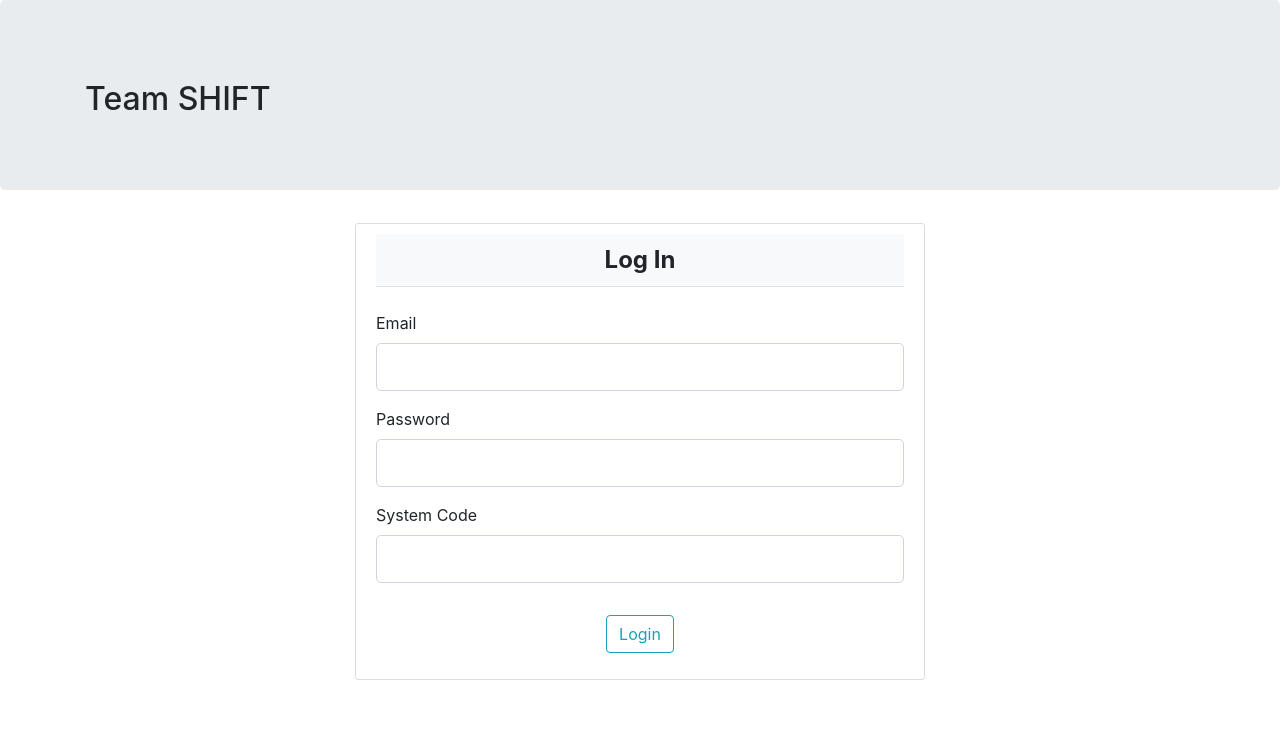
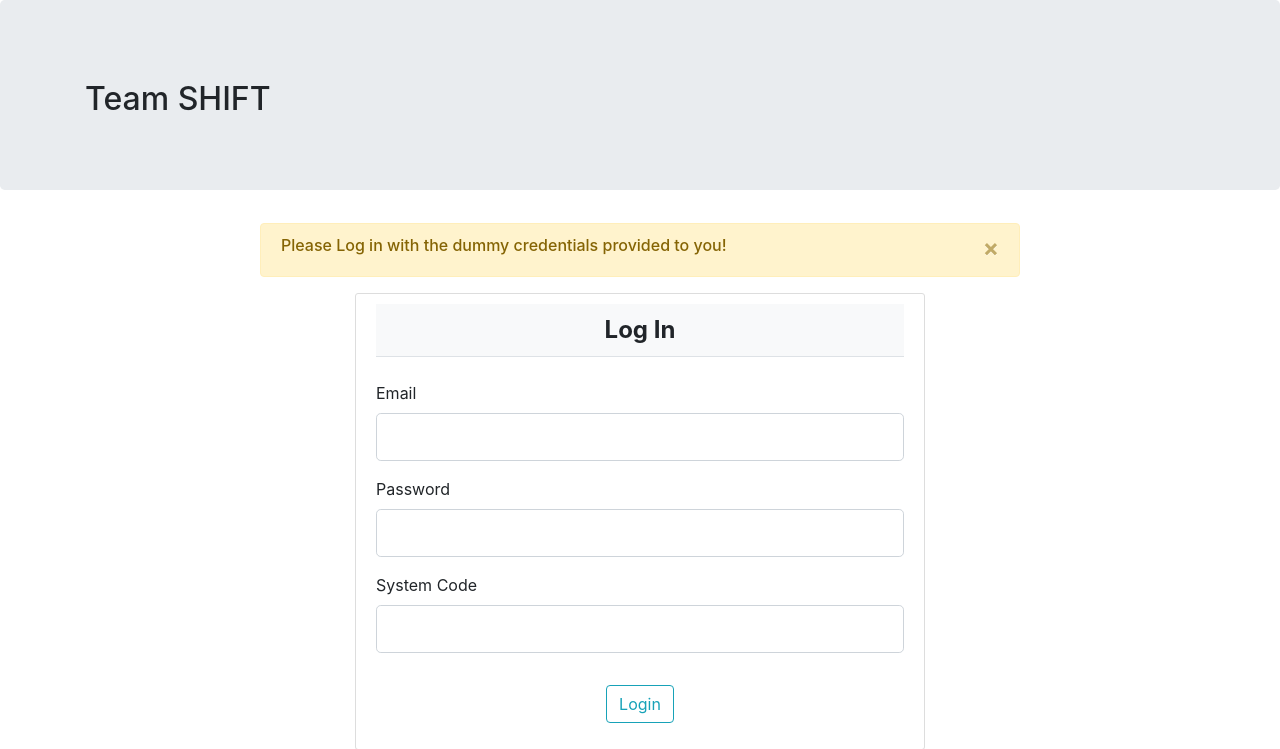
Before and after one commit to rathod-gaurav/TeamShift-flask-test, a Flask app: page / in a window 1280 px wide. Shown: the top 749 px of the page. Run offline with Flask 2, Linux system fonts and the light colour scheme; some libraries are stand-ins or nearby versions.

Commit message:
Dummy Messsage on login.html page

```diff
--- a/templates/login.html
+++ b/templates/login.html
@@ -1,5 +1,10 @@
 {% extends "layout.html" %}
 {% block content %}
+    <div class="col-10 col-sm-8 mr-4 ml-4 alert alert-warning alert-dismissible" role="alert">
+        <button type="button" class="close" data-dismiss="alert" aria-label="Close"><span aria-hidden="true">&times;</span></button>
+        <h6>Please Log in with the dummy credentials provided to you!</h6>
+    </div>
+
     <div class="col-10 col-sm-8 col-md-6 content-section">
         <form method="POST" action="">
             {{ form.hidden_tag() }}
```
